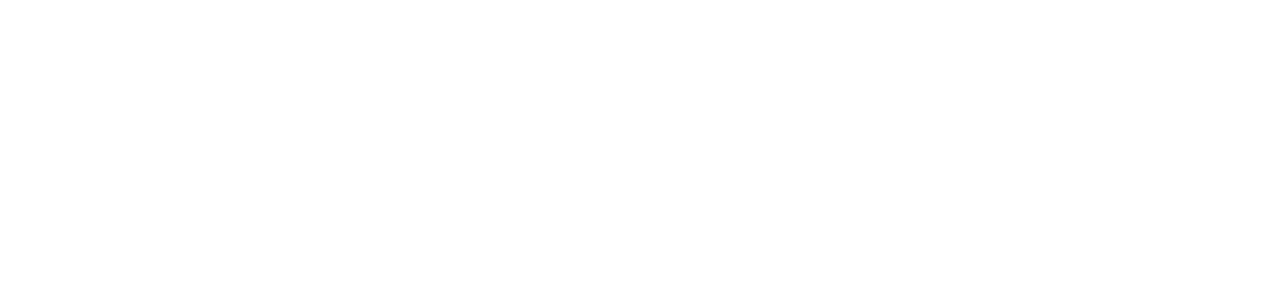
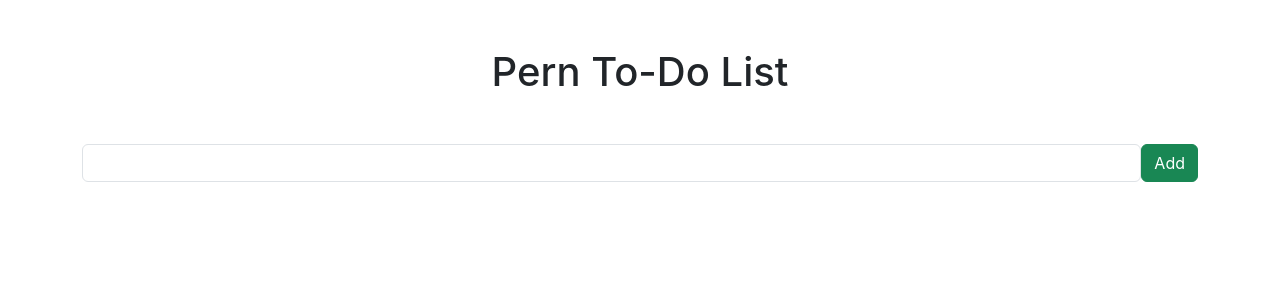
Before and after one commit to dylanawhite92/pern-todo, a React (Create React App) app in the folder client/: page / in a window 1280 px wide. Shown: the top 300 px of the page. Built offline with nearby package versions, Linux system fonts and the light colour scheme; the HTML template or start-up script is replaced by a standard one.

Commit message:
edited inputToDo.js

```diff
--- a/client/public/index.html
+++ b/client/public/index.html
@@ -22,7 +22,7 @@
     <link
       rel="manifest"
       href="%PUBLIC_URL%/manifest.json" />
-    <title>React App</title>
+    <title>Pern To-Do List</title>
   </head>
   <body>
     <noscript>You need to enable JavaScript to run this app.</noscript>
--- a/client/src/App.js
+++ b/client/src/App.js
@@ -1,8 +1,17 @@
 import './App.css';
 
+// Components
+
+import { InputToDo } from './components/index';
+
 function App() {
-  // Imported fragment at first, read that empty tags now work
-  return <></>;
+  return (
+    <>
+      <div className='container'>
+        <InputToDo />
+      </div>
+    </>
+  );
 }
 
 export default App;
--- /dev/null
+++ b/client/src/components/index.js
@@ -0,0 +1,6 @@
+// Reduce import to single line
+import InputToDo from './inputToDo';
+// import EditToDo from './EditToDo';
+// import listToDos from './listToDos';
+
+export { InputToDo };
--- a/client/src/components/inputToDo.js
+++ b/client/src/components/inputToDo.js
@@ -0,0 +1,19 @@
+import { useState } from 'react';
+
+const InputToDo = () => {
+  return (
+    <>
+      <h1 className='text-center mt-5'>Pern To-Do List</h1>
+
+      <form className='d-flex mt-5'>
+        <input
+          type='text'
+          className='form-control'
+        />
+        <button className='btn btn-success'>Add</button>
+      </form>
+    </>
+  );
+};
+
+export default InputToDo;
```
